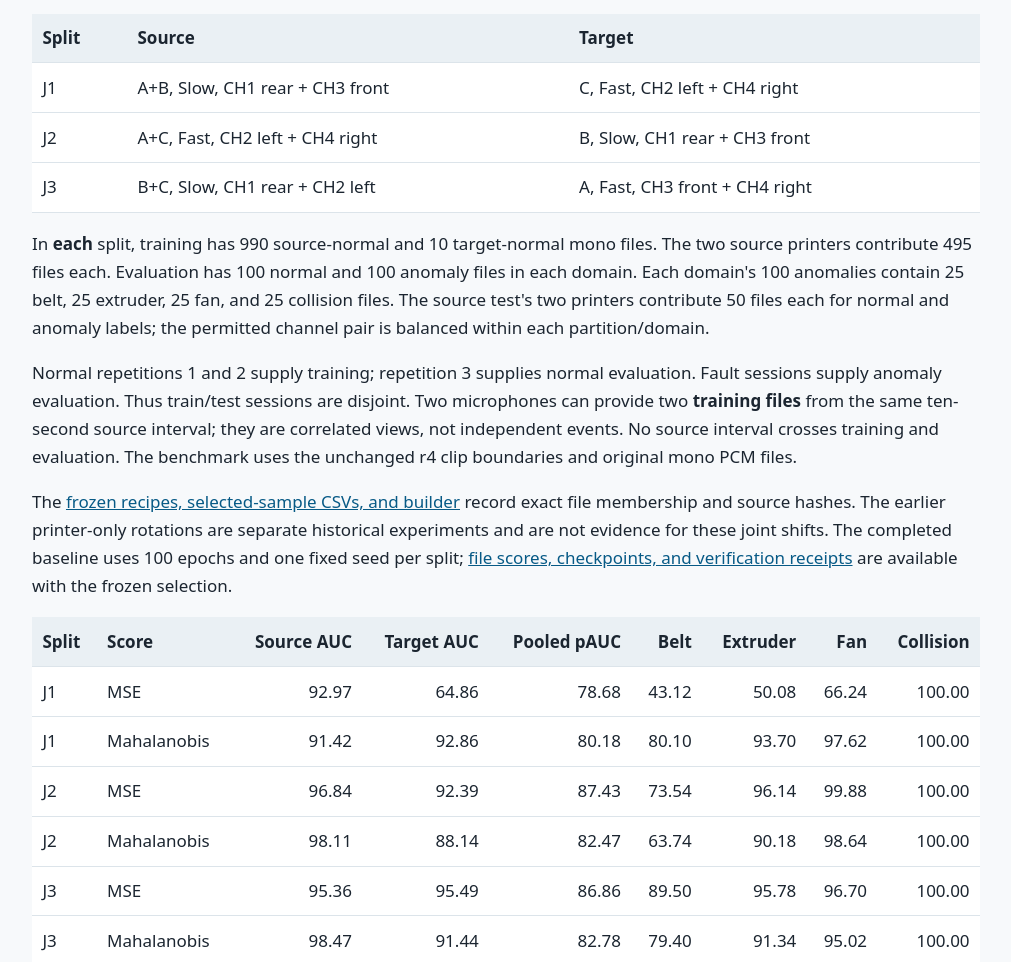
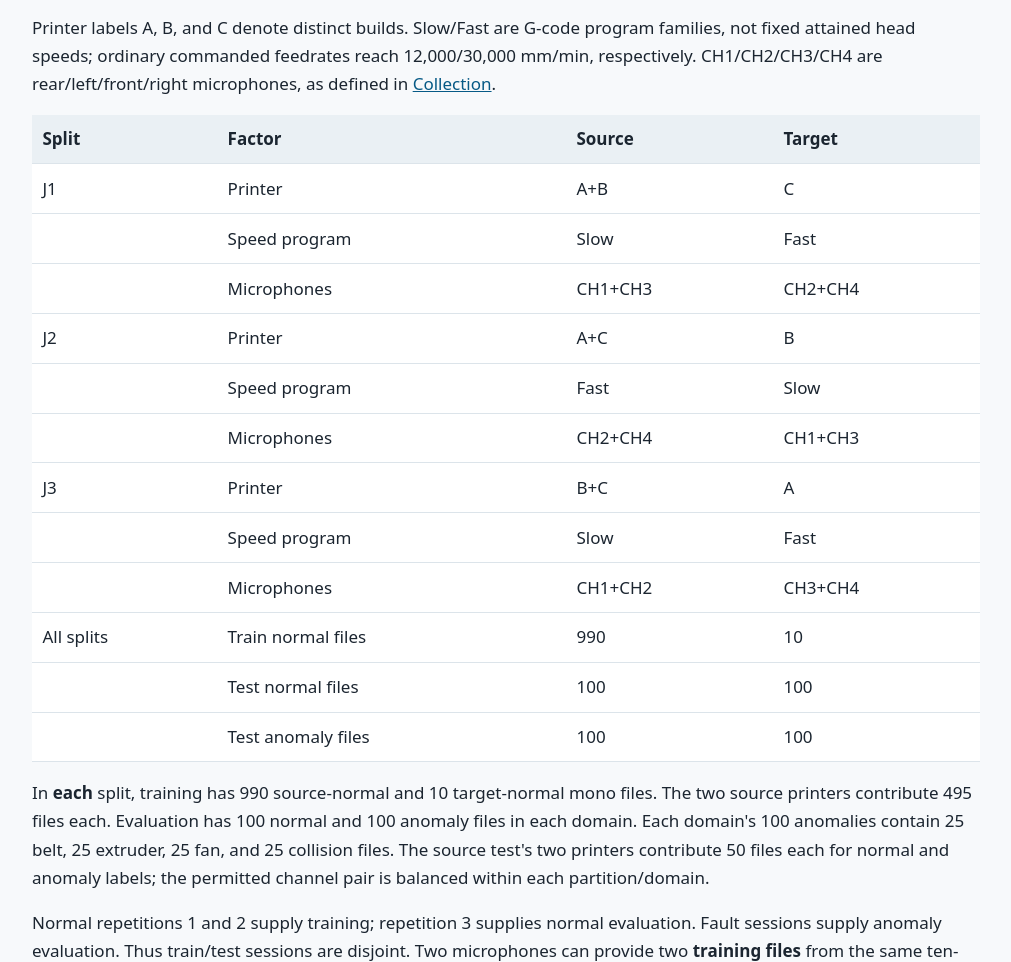
Before and after one commit to LUDO-Lab-Research/ASD3DP-DG, a plain HTML site: page site/joint-benchmark.html in a window 1280 px wide. Shown: the part 330-1292 px from the top of the page, without its empty margins (134-1145 px from the left). Drawn offline with Linux system fonts and the light colour scheme.

Commit message:
Clarify joint-shift factors and sample counts

```diff
--- a/site/joint-benchmark.html
+++ b/site/joint-benchmark.html
@@ -13,10 +13,15 @@
 <p>The current ASD3DP-DG benchmark fixes three <strong>joint</strong> changes in printer build,
 speed protocol, and microphone position. These factors change together, so a
 score difference cannot be attributed to one factor alone.</p>
+<p>Printer labels A, B, and C denote distinct builds. Slow/Fast are G-code
+program families, not fixed attained head speeds; ordinary commanded feedrates
+reach 12,000/30,000 mm/min, respectively. CH1/CH2/CH3/CH4 are rear/left/front/right
+microphones, as defined in <a href="collection.html">Collection</a>.</p>
 <table>
 <thead>
 <tr>
 <th>Split</th>
+<th>Factor</th>
 <th>Source</th>
 <th>Target</th>
 </tr>
@@ -24,18 +29,75 @@ score difference cannot be attributed to one factor alone.</p>
 <tbody>
 <tr>
 <td>J1</td>
-<td>A+B, Slow, CH1 rear + CH3 front</td>
-<td>C, Fast, CH2 left + CH4 right</td>
+<td>Printer</td>
+<td>A+B</td>
+<td>C</td>
+</tr>
+<tr>
+<td></td>
+<td>Speed program</td>
+<td>Slow</td>
+<td>Fast</td>
+</tr>
+<tr>
+<td></td>
+<td>Microphones</td>
+<td>CH1+CH3</td>
+<td>CH2+CH4</td>
 </tr>
 <tr>
 <td>J2</td>
-<td>A+C, Fast, CH2 left + CH4 right</td>
-<td>B, Slow, CH1 rear + CH3 front</td>
+<td>Printer</td>
+<td>A+C</td>
+<td>B</td>
+</tr>
+<tr>
+<td></td>
+<td>Speed program</td>
+<td>Fast</td>
+<td>Slow</td>
+</tr>
+<tr>
+<td></td>
+<td>Microphones</td>
+<td>CH2+CH4</td>
+<td>CH1+CH3</td>
 </tr>
 <tr>
 <td>J3</td>
-<td>B+C, Slow, CH1 rear + CH2 left</td>
-<td>A, Fast, CH3 front + CH4 right</td>
+<td>Printer</td>
+<td>B+C</td>
+<td>A</td>
+</tr>
+<tr>
+<td></td>
+<td>Speed program</td>
+<td>Slow</td>
+<td>Fast</td>
+</tr>
+<tr>
+<td></td>
+<td>Microphones</td>
+<td>CH1+CH2</td>
+<td>CH3+CH4</td>
+</tr>
+<tr>
+<td>All splits</td>
+<td>Train normal files</td>
+<td>990</td>
+<td>10</td>
+</tr>
+<tr>
+<td></td>
+<td>Test normal files</td>
+<td>100</td>
+<td>100</td>
+</tr>
+<tr>
+<td></td>
+<td>Test anomaly files</td>
+<td>100</td>
+<td>100</td>
 </tr>
 </tbody>
 </table>
```
Also changed, not shown: site/collection.html (+1 -1 lines), 2 other files.
